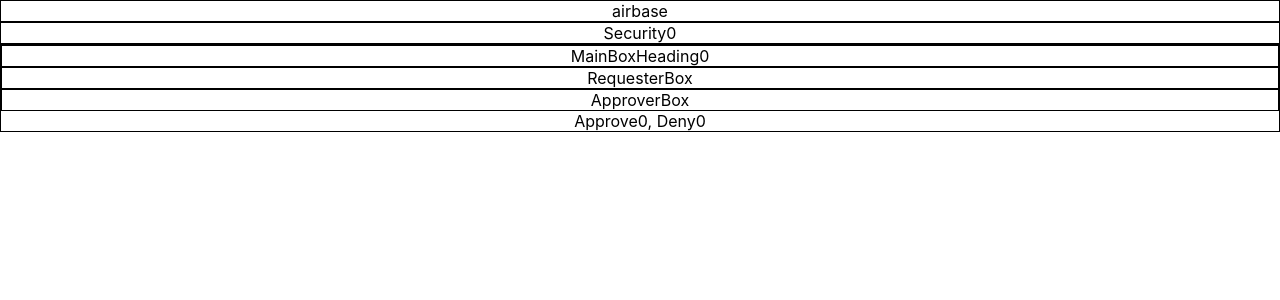
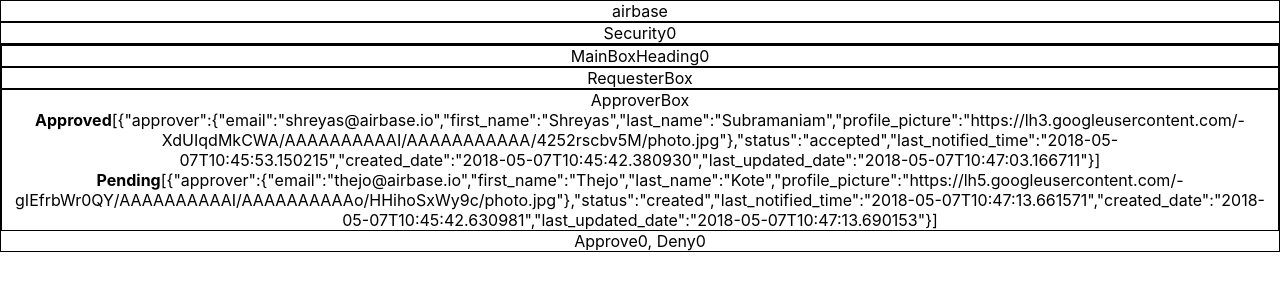
Before and after one commit to anoopemacs/request_approval, a React (Create React App) app: page / in a window 1280 px wide. Shown: the top 300 px of the page. Built offline with nearby package versions, Linux system fonts and the light colour scheme.

Commit message:
ApproverBox is responsible to render 'approvers' key data from json

```diff
--- a/src/App.js
+++ b/src/App.js
@@ -4,6 +4,8 @@
 //TODO: diagram 1: component names drawn on top of the design diagram
 //TODO: diagram 2: which component owns which piece of json data
 //TODO: include a library that shows logo of attached files, eg: .xls logo in design doc
+//TODO: if approvers_accepted + approvers_pending != approvers, then raise an unhandled approver_status exception.
+//TODO: mention npm, React version in readme
 
 import React from "react";
 import "./App.css";
@@ -27,12 +29,42 @@ function MainBoxHeading() {
 }
 
 function RequesterBox() {
-  return <div className="border0">RequesterBox</div>;
+  return (
+    <div className="border0">
+      RequesterBox<br/>
+    </div>
+  );
+}
+
+function ApproversApproved({approvers_accepted}) {
+  return (
+    <>
+      <br/><b>Approved</b>
+      {JSON.stringify(approvers_accepted)}
+    </>
+  );
+}
+function ApproversPending({approvers_pending}) {
+  return (
+    <>
+      <br/><b>Pending</b>
+      {JSON.stringify(approvers_pending)}
+    </>
+  );
 }
 
 function ApproverBox({ approvers }) {
-  console.log(approvers);
-  return <div className="border0">ApproverBox</div>;
+  console.log("approvers", approvers);
+  const approvers_accepted = approvers.filter(approver => approver.status === "accepted");
+  const approvers_pending = approvers.filter(approver => approver.status === "created");
+  return (
+    <div className="border0">
+      ApproverBox
+      <ApproversApproved approvers_accepted={approvers_accepted}/>
+      <ApproversPending approvers_pending={approvers_pending}/>
+    </div>
+
+  );
 }
 
 function ApproveDeny() {
@@ -40,7 +72,7 @@ function ApproveDeny() {
 }
 
 function MainBox({ json_data }) {
-  console.log(json_data);
+  console.log("json_data", json_data);
   let {approvers, ...remaining_json_data} = json_data;
 
   return (
```
